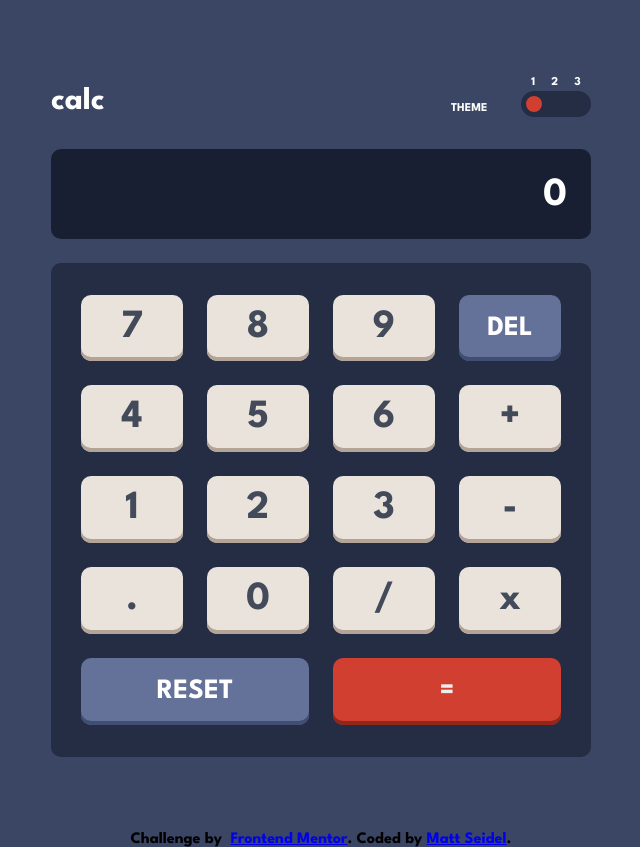
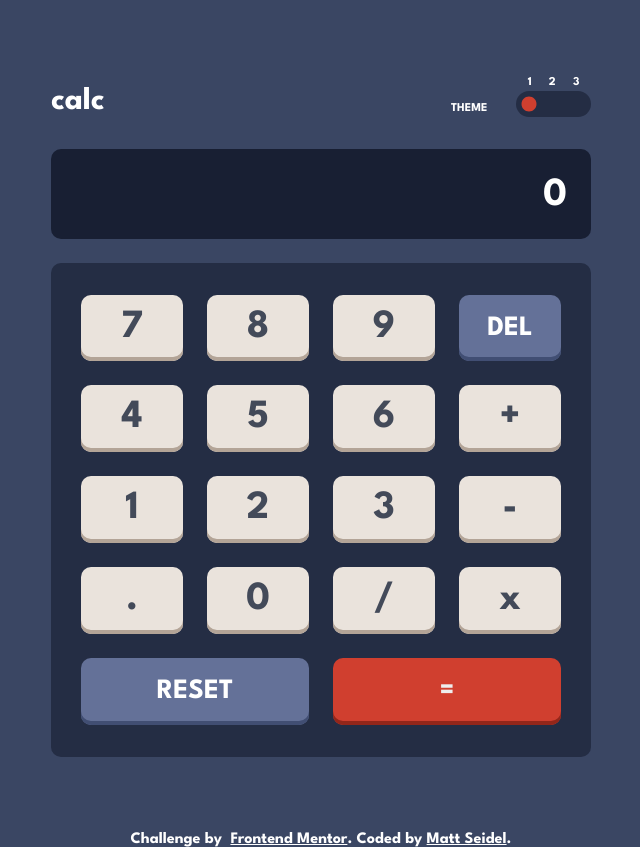
Before and after one commit to mseidel819/calculator-redux, a React (Create React App) app: page / in a window 1280 px wide. Shown: the whole page, without its empty margins (319-959 px from the left). Built offline with nearby package versions, Linux system fonts and the light colour scheme.

Commit message:
added full toggle functionality

```diff
--- a/package.json
+++ b/package.json
@@ -5,6 +5,7 @@
   "dependencies": {
     "@emotion/react": "^11.9.3",
     "@emotion/styled": "^11.9.3",
+    "@mui/icons-material": "^5.8.4",
     "@mui/material": "^5.8.4",
     "@reduxjs/toolkit": "^1.8.2",
     "@testing-library/jest-dom": "^5.16.4",
--- a/src/App.js
+++ b/src/App.js
@@ -1,41 +1,39 @@
 import React from "react";
-// import { useState } from "react";
+import { useState } from "react";
 import { ThemeProvider } from "@mui/material";
 
 import { darkThemeOptions } from "./themes/darkTheme.styles";
 import { lightThemeOptions } from "./themes/lightTheme.styles";
 import { discoThemeOptions } from "./themes/discoTheme.styles";
-import { StyledContainer, StyledMiniContainer } from "./App.styles";
+import {
+  StyledContainer,
+  StyledMiniContainer,
+  StyledFooter,
+} from "./App.styles";
 import Header from "./components/header/header.component";
 import AnswerBar from "./components/answer-bar/answer-bar.component";
 import Keypad from "./components/keypad/keypad.component";
 
 function App() {
-  // const [calc, setCalc] = useState("");
-  // const [result, setResult] = useState("");
+  const [themeSet, setThemeSet] = useState(0);
 
-  // const operators = ["+", "-", "/", "*"];
-  // const deci = ["."];
-  ///////////////////////////////////////////////////////////////////////////////////
+  const themeToggler = () => {
+    if (themeSet === 2) return setThemeSet(0);
+    return setThemeSet(themeSet + 1);
+  };
 
-  // if (
-  //   operators.includes(calc.slice(-1)) &&
-  //   operators.includes(calc.slice(-2, -1)) &&
-  //   calc.slice(-1) !== "-"
-  // ) {
-  //   setCalc(calc.slice(0, -2).concat(calc.slice(-1)));
-  // }
+  const themeArr = [darkThemeOptions, lightThemeOptions, discoThemeOptions];
 
   /////////////////////////////////////////////////////////////////
   return (
-    <ThemeProvider theme={darkThemeOptions}>
+    <ThemeProvider theme={themeArr[themeSet]}>
       <StyledContainer>
-        <StyledMiniContainer>
-          <Header />
+        <StyledMiniContainer role="main">
+          <Header themeToggler={themeToggler} />
           <AnswerBar />
           <Keypad />
         </StyledMiniContainer>
-        <footer>
+        <StyledFooter>
           Challenge by &nbsp;
           <a
             href="https://www.frontendmentor.io?ref=challenge"
@@ -49,7 +47,7 @@ function App() {
             Matt Seidel
           </a>
           .
-        </footer>
+        </StyledFooter>
       </StyledContainer>
     </ThemeProvider>
   );
--- a/src/App.styles.jsx
+++ b/src/App.styles.jsx
@@ -17,3 +17,11 @@ export const StyledMiniContainer = styled("div")(({ theme }) => ({
     padding: "75px 5px",
   },
 }));
+
+export const StyledFooter = styled("footer")(({ theme }) => ({
+  color: theme.palette.text.secondary,
+
+  a: {
+    color: theme.palette.text.secondary,
+  },
+}));
--- a/src/components/header/header.component.jsx
+++ b/src/components/header/header.component.jsx
@@ -1,7 +1,8 @@
-import { Grid, Typography } from "@mui/material";
+import { Grid, Typography, IconButton } from "@mui/material";
 import { ThemeSlider } from "./header.styles";
+import CircleIcon from "@mui/icons-material/Circle";
 
-const Header = () => {
+const Header = ({ themeToggler }) => {
   return (
     <Grid
       container
@@ -32,7 +33,13 @@ const Header = () => {
               </Typography>
             </div>
             <div className="slider-box">
-              <div className="slider-button"></div>
+              <IconButton
+                onClick={themeToggler}
+                className="slider-button"
+                aria-label="toggle-button"
+              >
+                <CircleIcon className="toggle-icon" />
+              </IconButton>
             </div>
           </div>
         </ThemeSlider>
--- a/src/components/header/header.styles.jsx
+++ b/src/components/header/header.styles.jsx
@@ -8,27 +8,41 @@ export const ThemeSlider = styled("div")(({ theme }) => ({
 
   ".slider-numbers": {
     display: "flex",
-    // justifyContent: "space-around",
     justifyContent: "center",
     gap: "23%",
     // margin: "0 5px",
-    width: "70px",
+    width: "75px",
   },
   ".slider-box": {
     display: "flex",
     alignItems: "center",
     // justifyContent: "center",
+    justifyContent:
+      theme.palette.type === "dark"
+        ? "start"
+        : theme.palette.type === "light"
+        ? "center"
+        : "end",
     borderRadius: "1000px",
     height: "26px",
-    width: "100%",
+    width: "75px",
     backgroundColor: theme.palette.background.paper,
   },
   ".slider-button": {
-    cursor: "pointer",
     borderRadius: "1000px",
     margin: "5px",
     height: "16px",
     width: "16px",
-    backgroundColor: theme.palette.error.main,
+    // backgroundColor: theme.palette.error.main,
+    color: theme.palette.error.main,
+  },
+
+  ".toggle-icon": {
+    borderRadius: "1000px",
+    height: "18px",
+    width: "18px",
+    "&:hover": {
+      color: theme.palette.error.light,
+    },
   },
 }));
--- a/src/components/keypad/keypad.component.jsx
+++ b/src/components/keypad/keypad.component.jsx
@@ -17,7 +17,6 @@ import { selectCalc } from "../../store/calc/calc.selector";
 const Keypad = () => {
   const { calc } = useSelector(selectCalc);
   const dispatch = useDispatch();
-  console.log(calc);
 
   return (
     <Card sx={{ padding: "32px 30px", boxShadow: "none" }}>
--- a/src/themes/discoTheme.styles.jsx
+++ b/src/themes/discoTheme.styles.jsx
@@ -2,7 +2,7 @@ import { createTheme } from "@mui/material";
 
 export const discoThemeOptions = createTheme({
   palette: {
-    type: "light",
+    type: "disco",
     primary: {
       main: "#331c4d",
       light: "#6c34ac",
```
Also changed, not shown: 1 other file (tests, documents, lock files or other folders).
